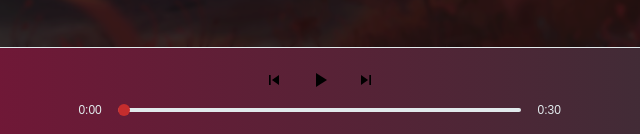
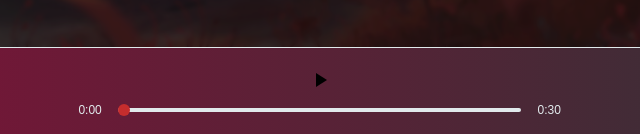
Before and after one commit to Ailton501/SpotifyApi, a plain HTML site: page index.html in a window 1280 px wide. Shown: the part 663-797 px from the top of the page, 344-984 px from the left. Drawn offline with Linux system fonts and the light colour scheme.

Commit message:
Update index.html

```diff
--- a/index.html
+++ b/index.html
@@ -91,14 +91,8 @@
 
         <div class="player-controls">
             <div class="controls">
-                <button id="prev-btn">
-                    <svg viewBox="0 0 24 24"><path d="M6 6h2v12H6zm3.5 6l8.5 6V6z"/></svg>
-                </button>
                 <button id="play-btn">
                     <svg viewBox="0 0 24 24"><path d="M8 5v14l11-7z"/></svg>
-                </button>
-                <button id="next-btn">
-                    <svg viewBox="0 0 24 24"><path d="M6 18l8.5-6L6 6v12zM16 6v12h2V6h-2z"/></svg>
                 </button>
             </div>
             <div class="progress-bar">
```
